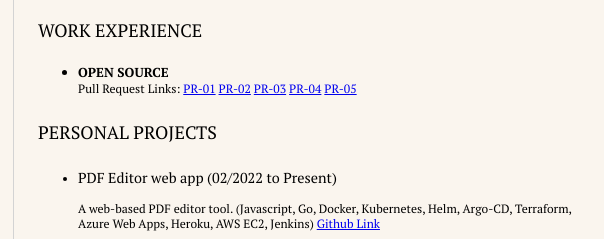
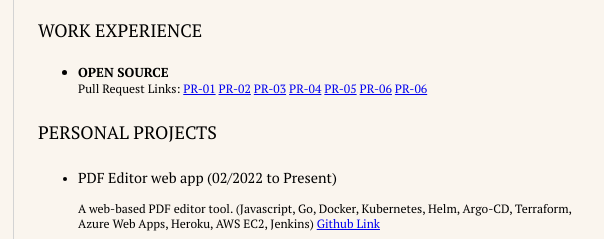
Before and after one commit to dipankardas011/Resume, a plain HTML site: page index.html in a window 1280 px wide. Shown: the part 248-487 px from the top of the page, 530-1134 px from the left. Drawn offline with Linux system fonts and the light colour scheme.

Commit message:
New Resume

```diff
--- a/index.html
+++ b/index.html
@@ -108,6 +108,8 @@
           <a href="https://github.com/cncf/glossary/pull/634">PR-03</a>
           <a href="https://github.com/cncf/glossary/pull/635">PR-04</a>
           <a href="https://github.com/kubeshop/monokle-default-templates-plugin/pull/4">PR-05</a>
+          <a href="https://github.com/kubeshop/monokle/pull/2308">PR-06</a>
+          <a href="https://github.com/datreeio/admission-webhook-datree/pull/77">PR-06</a>
         </ul>
       </section>
       <section>
```
